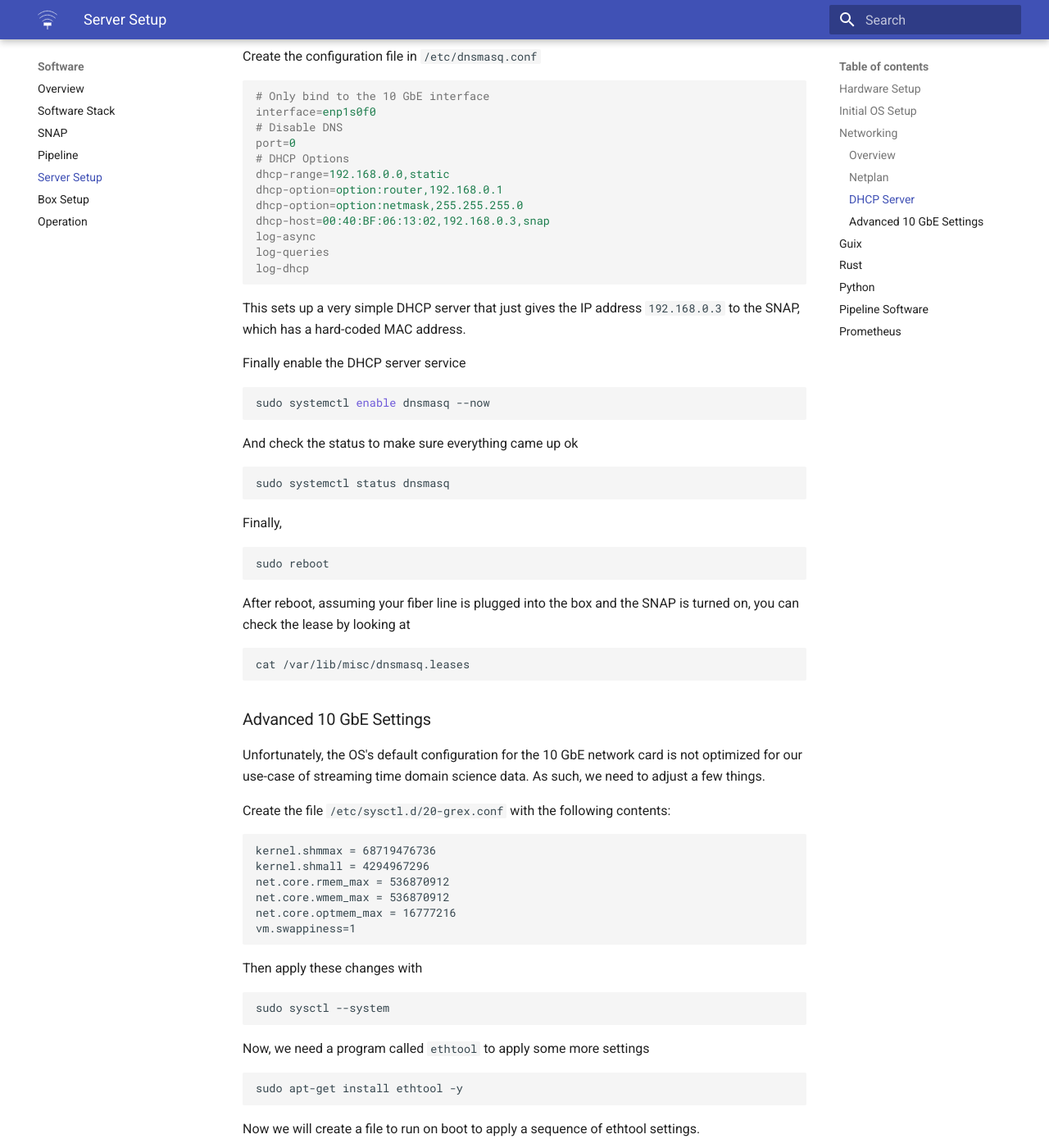
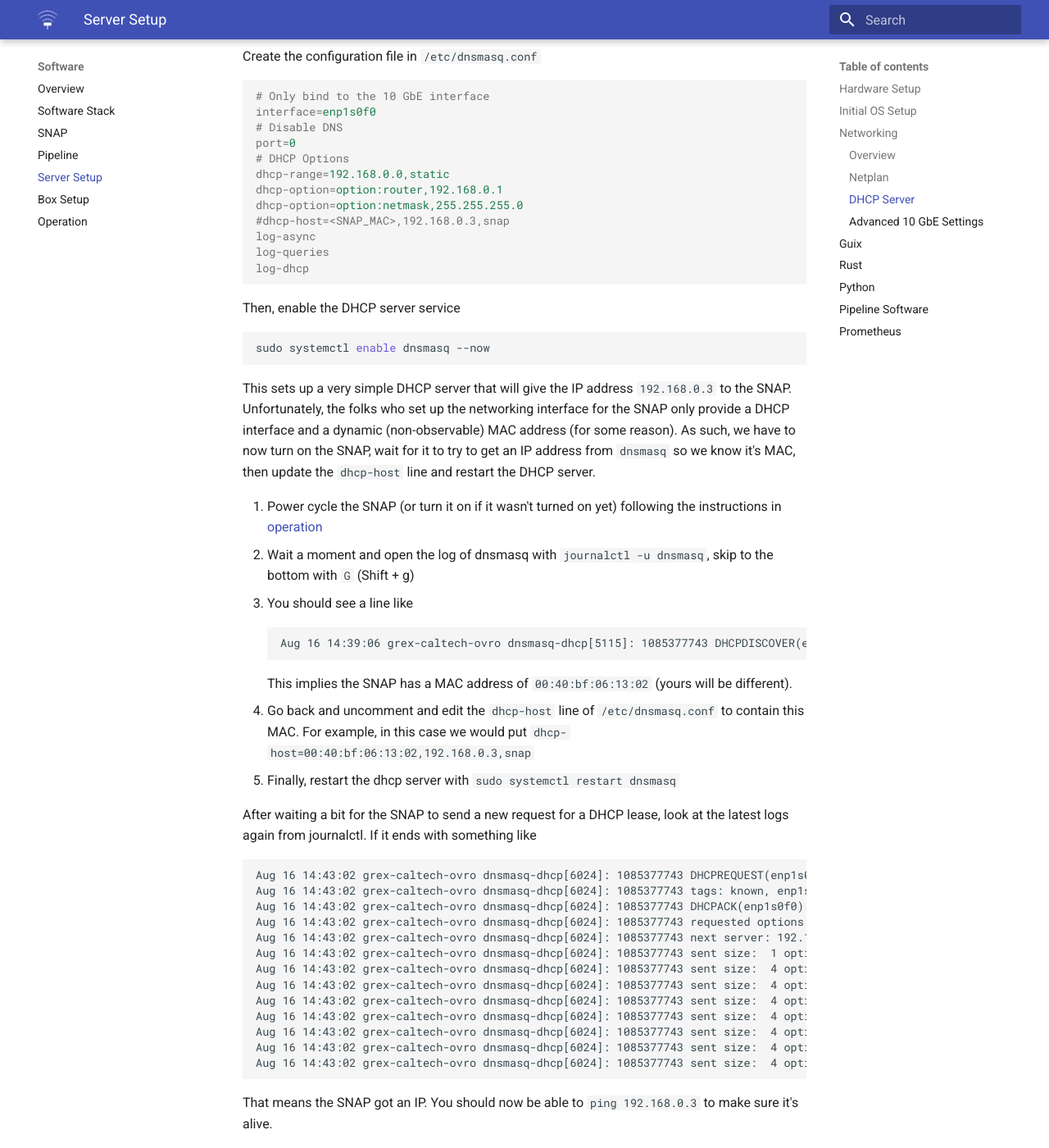
Before and after one commit to courtneyjkeeler/grex-telescope.github.io, an MkDocs documentation site: the page built from docs/software/server_setup.md, in a window 1280 px wide and 1400 px high, scrolled down 3594 px. Shown: the whole window at 82% size. Built offline with MkDocs 1.6.1 and Material for MkDocs 9.7.7, drawn with Linux system fonts in a browser that asks for light colours.

Commit message:
Add correct snap powerup docs, add corrected DHCP info

````diff
--- a/docs/software/server_setup.md
+++ b/docs/software/server_setup.md
@@ -120,37 +120,51 @@ port=0
 dhcp-range=192.168.0.0,static
 dhcp-option=option:router,192.168.0.1
 dhcp-option=option:netmask,255.255.255.0
-dhcp-host=00:40:BF:06:13:02,192.168.0.3,snap
+#dhcp-host=<SNAP_MAC>,192.168.0.3,snap
 log-async
 log-queries
 log-dhcp
 ```
 
-This sets up a very simple DHCP server that just gives the IP address `192.168.0.3` to the SNAP, which has a hard-coded MAC address.
-
-Finally enable the DHCP server service
-
+Then, enable the DHCP server service
 ```sh
 sudo systemctl enable dnsmasq --now
 ```
 
-And check the status to make sure everything came up ok
+This sets up a very simple DHCP server that will give the IP address `192.168.0.3` to the SNAP.
+Unfortunately, the folks who set up the networking interface for the SNAP only provide a DHCP interface and a dynamic (non-observable) MAC address (for some reason).
+As such, we have to now turn on the SNAP, wait for it to try to get an IP address from `dnsmasq` so we know it's MAC, then update the `dhcp-host` line and restart the DHCP server.
 
-```sh
-sudo systemctl status dnsmasq
+1. Power cycle the SNAP (or turn it on if it wasn't turned on yet) following the instructions in [operation](operation.md)
+2. Wait a moment and open the log of dnsmasq with `journalctl -u dnsmasq`, skip to the bottom with `G` (Shift + g)
+3. You should see a line like
+```
+Aug 16 14:39:06 grex-caltech-ovro dnsmasq-dhcp[5115]: 1085377743 DHCPDISCOVER(enp1s0f0) 00:40:bf:06:13:02 no address available
+```
+This implies the SNAP has a MAC address of `00:40:bf:06:13:02` (yours will be different).
+4. Go back and uncomment and edit the `dhcp-host` line of `/etc/dnsmasq.conf` to contain this MAC.
+   For example, in this case we would put `dhcp-host=00:40:bf:06:13:02,192.168.0.3,snap`
+5. Finally, restart the dhcp server with `sudo systemctl restart dnsmasq`
+
+After waiting a bit for the SNAP to send a new request for a DHCP lease, look at the latest logs again from journalctl. If it ends with something like
+
+```
+Aug 16 14:43:02 grex-caltech-ovro dnsmasq-dhcp[6024]: 1085377743 DHCPREQUEST(enp1s0f0) 192.168.0.3 00:40:bf:06:13:02
+Aug 16 14:43:02 grex-caltech-ovro dnsmasq-dhcp[6024]: 1085377743 tags: known, enp1s0f0
+Aug 16 14:43:02 grex-caltech-ovro dnsmasq-dhcp[6024]: 1085377743 DHCPACK(enp1s0f0) 192.168.0.3 00:40:bf:06:13:02 snap
+Aug 16 14:43:02 grex-caltech-ovro dnsmasq-dhcp[6024]: 1085377743 requested options: 1:netmask, 3:router, 28:broadcast, 6:dns-server
+Aug 16 14:43:02 grex-caltech-ovro dnsmasq-dhcp[6024]: 1085377743 next server: 192.168.0.1
+Aug 16 14:43:02 grex-caltech-ovro dnsmasq-dhcp[6024]: 1085377743 sent size:  1 option: 53 message-type  5
+Aug 16 14:43:02 grex-caltech-ovro dnsmasq-dhcp[6024]: 1085377743 sent size:  4 option: 54 server-identifier  192.168.0.1
+Aug 16 14:43:02 grex-caltech-ovro dnsmasq-dhcp[6024]: 1085377743 sent size:  4 option: 51 lease-time  1h
+Aug 16 14:43:02 grex-caltech-ovro dnsmasq-dhcp[6024]: 1085377743 sent size:  4 option: 58 T1  30m
+Aug 16 14:43:02 grex-caltech-ovro dnsmasq-dhcp[6024]: 1085377743 sent size:  4 option: 59 T2  52m30s
+Aug 16 14:43:02 grex-caltech-ovro dnsmasq-dhcp[6024]: 1085377743 sent size:  4 option: 28 broadcast  192.168.0.255
+Aug 16 14:43:02 grex-caltech-ovro dnsmasq-dhcp[6024]: 1085377743 sent size:  4 option:  1 netmask  255.255.255.0
+Aug 16 14:43:02 grex-caltech-ovro dnsmasq-dhcp[6024]: 1085377743 sent size:  4 option:  3 router  192.168.0.1
 ```
 
-Finally,
-
-```sh
-sudo reboot
-```
-
-After reboot, assuming your fiber line is plugged into the box and the SNAP is turned on, you can check the lease by looking at
-
-```sh
-cat /var/lib/misc/dnsmasq.leases
-```
+That means the SNAP got an IP. You should now be able to `ping 192.168.0.3` to make sure it's alive.
 
 ### Advanced 10 GbE Settings
 
````
Also changed, not shown: docs/software/operation.md (+30 -3 lines).
